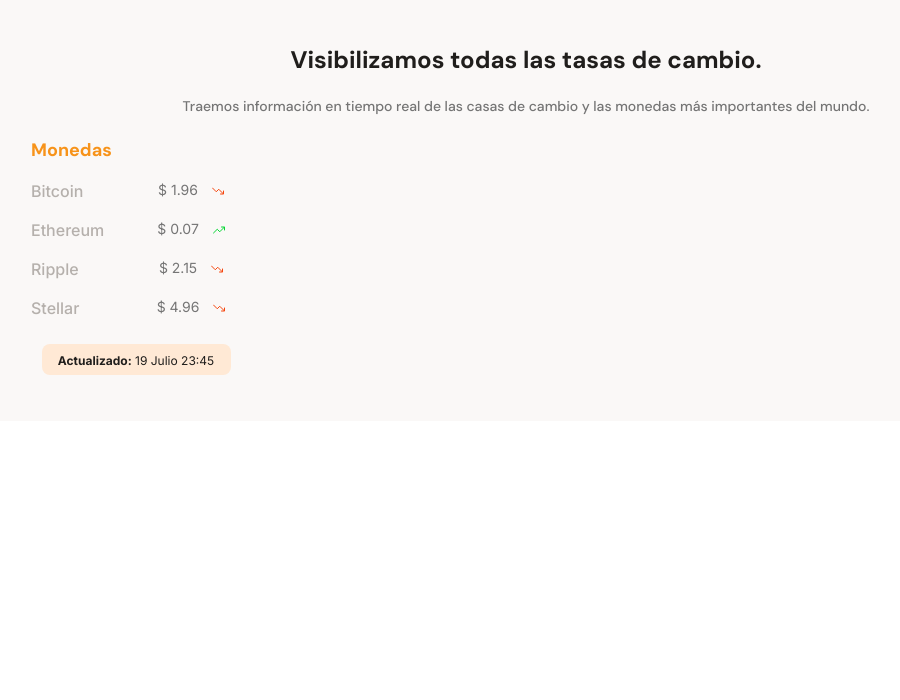
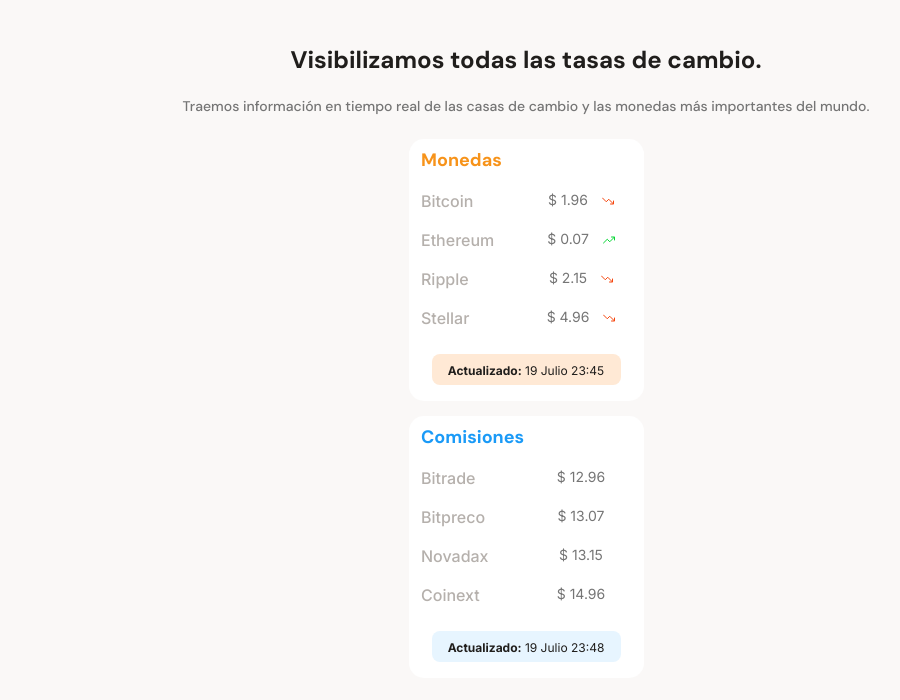
Before and after one commit to jsalen/Responsive-Landing-Page, a plain HTML site: page index.html in a window 1280 px wide. Shown: the part 612-1312 px from the top of the page, without its empty margins (114-1014 px from the left). Before the commit the page ends 1033 px from the top, so only its background shows below. Drawn offline with Linux system fonts and the light colour scheme.

Commit message:
Se crea segunda tabla y se le da estilo

```diff
--- a/assets/css/style.css
+++ b/assets/css/style.css
@@ -144,15 +144,20 @@ main {
 }
 
 .main-exchange-container__table-container {
+    width: 200px;
+    margin: 0 auto;
     min-width: 235px;
     max-width: 500px;
     display: grid;
+    gap: 10px;
     grid-template-columns: 100px 100px;
     justify-content: center;
-    gap: 10px;
+    background-color: var(--just-white);
+    border-radius: 15px;
 }
 
 .main-exchange-container__table-container h3 {
+    margin-top: 10px;
     width: 100%;
     font-size: 1.8rem;
     font-weight: 700;
@@ -228,3 +233,14 @@ main {
     font-weight: 700;
     text-align: center;
 }
+
+.comision-table {
+    margin-top: 15px;
+}
+.comision-table h3{
+    color: var(--secondary-blue);
+}
+
+.main-exchange-container .comision-table .main-exchange-table__footer {
+    background-color: #E7F5FF;
+}
--- a/index.html
+++ b/index.html
@@ -55,6 +55,36 @@
                     <p><span>Actualizado:</span> 19 Julio 23:45</p>
                 </div>
             </section>
+            <section class="main-exchange-container__table-container comision-table">
+                <h3>Comisiones</h3>
+                <div>
+                    <p>Bitrade</p>
+                </div>
+                <div>
+                    <p>$ 12.96</p>
+                </div>
+                <div>
+                    <p>Bitpreco</p>
+                </div>
+                <div>
+                    <p>$ 13.07</p>
+                </div>
+                <div>
+                    <p>Novadax</p>
+                </div>
+                <div>
+                    <p>$ 13.15</p>
+                </div>
+                <div>
+                    <p>Coinext</p>
+                </div>
+                <div>
+                    <p>$ 14.96</p>
+                </div>
+                <div class="main-exchange-table__footer">
+                    <p><span>Actualizado:</span> 19 Julio 23:48</p>
+                </div>
+            </section>
         </section>
         <section>
 
```
